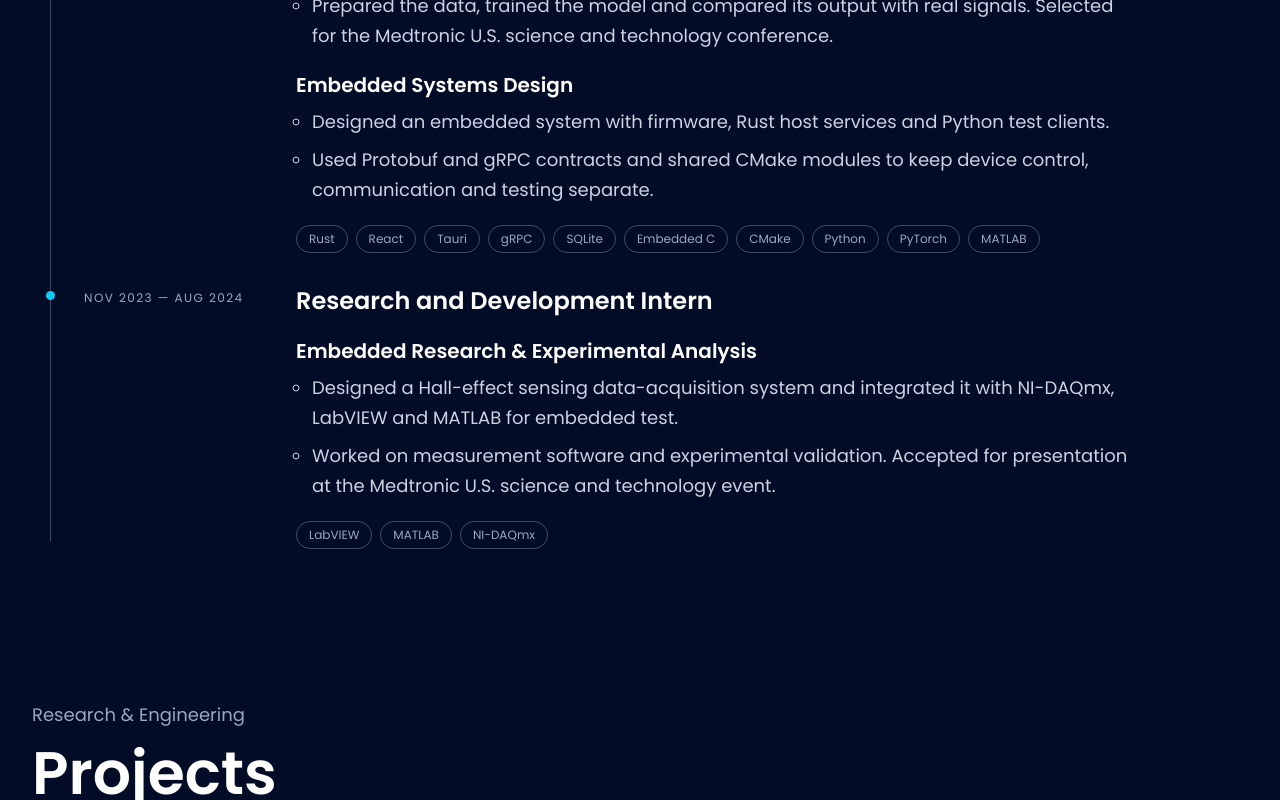
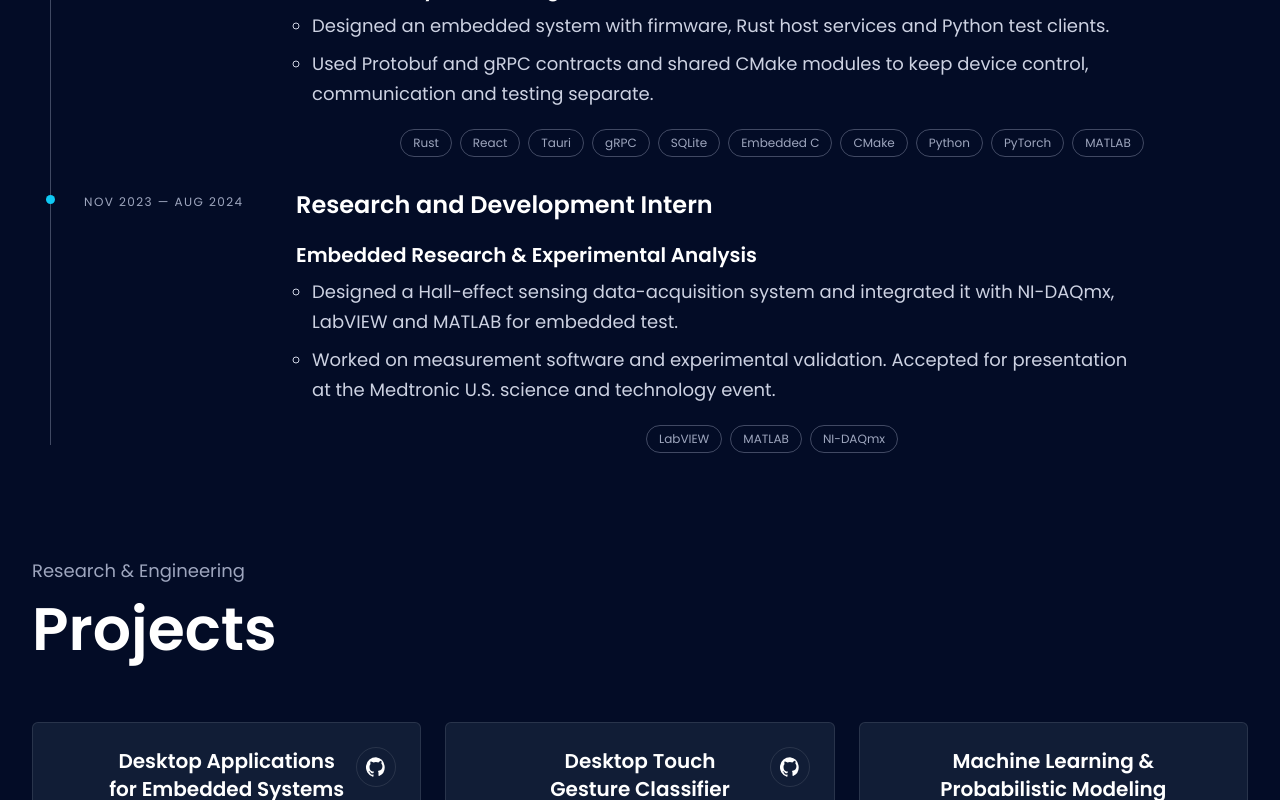
Before and after one commit to Arpt-Singh/portfolio, a React (Vite) app in the folder apps/frontend/: page / in a window 1280 px wide. Shown: the part 1800-2600 px from the top of the page. Built offline with nearby package versions, Linux system fonts and the light colour scheme.

Commit message:
style: adjust spacing in Hero, Experience, and SectionWrapper components for improved layout consistency

```diff
--- a/apps/frontend/src/components/Experience.scss
+++ b/apps/frontend/src/components/Experience.scss
@@ -15,7 +15,7 @@
 .experience__focus { color: var(--color-text); font-size: 18px; font-weight: 600; line-height: 26px; }
 .experience__points { display: grid; gap: var(--space-2); max-width: 52em; margin-top: var(--space-2); padding-left: var(--space-4); }
 .experience__points li { @include mixins.body-copy; }
-.experience__technologies { display: flex; flex-wrap: wrap; gap: var(--space-2); margin-top: var(--space-5); list-style: none; }
+.experience__technologies { display: flex; flex-wrap: wrap; justify-content: center; gap: var(--space-2); margin-top: var(--space-5); list-style: none; }
 .experience__technology { @include mixins.badge; border: 1px solid var(--color-border-muted); }
 @include mixins.up(sm) {
   .experience__title { font-size: 24px; line-height: 32px; }
--- a/apps/frontend/src/components/Hero.scss
+++ b/apps/frontend/src/components/Hero.scss
@@ -1,7 +1,7 @@
 @use "../styles/mixins";
 
 .hero { @include mixins.container; }
-.hero__intro { display: grid; gap: var(--space-6); padding: 104px var(--space-4) var(--space-10); }
+.hero__intro { display: grid; gap: var(--space-6); padding: 104px var(--space-4) var(--space-6); }
 .hero__copy { min-width: 0; }
 .hero__heading { color: var(--color-text); font-size: clamp(30px, 8vw, 40px); font-weight: 600; line-height: 1.15; letter-spacing: -0.02em; }
 .hero__description { max-width: 32em; margin-top: var(--space-4); @include mixins.body-copy; }
@@ -13,11 +13,11 @@
   filter: saturate(0.9) brightness(0.82);
 }
 @include mixins.up(sm) {
-  .hero__intro { padding: 120px var(--space-6) var(--space-16); }
+  .hero__intro { padding: 120px var(--space-6) var(--space-10); }
   .hero__heading { font-size: 44px; }
 }
 @include mixins.up(lg) {
-  .hero__intro { grid-template-columns: minmax(0, 1fr) minmax(0, 1fr); align-items: start; column-gap: var(--space-10); row-gap: var(--space-4); padding: 144px var(--space-8) var(--space-16); }
+  .hero__intro { grid-template-columns: minmax(0, 1fr) minmax(0, 1fr); align-items: start; column-gap: var(--space-10); row-gap: var(--space-4); padding: 144px var(--space-8) var(--space-10); }
   .hero__heading { font-size: clamp(40px, 4vw, 52px); }
   .hero__image { max-width: calc(340px * 1325 / 767); justify-self: end;
     $fade-x: linear-gradient(to right, transparent, #000 4%, #000 96%, transparent);
--- a/apps/frontend/src/hoc/SectionWrapper.scss
+++ b/apps/frontend/src/hoc/SectionWrapper.scss
@@ -1,6 +1,6 @@
 @use "../styles/mixins";
 
-.section-wrapper { @include mixins.container; position: relative; z-index: 0; padding: var(--space-10) var(--space-4); }
+.section-wrapper { @include mixins.container; position: relative; z-index: 0; padding: var(--space-6) var(--space-4); }
 .section-wrapper__anchor { display: block; margin-top: -100px; padding-bottom: 100px; }
-@include mixins.up(sm) { .section-wrapper { padding: var(--space-16) var(--space-6); } }
+@include mixins.up(sm) { .section-wrapper { padding: var(--space-10) var(--space-6); } }
 @include mixins.up(lg) { .section-wrapper { padding-inline: var(--space-8); } }
--- a/apps/frontend/src/styles/_tokens.scss
+++ b/apps/frontend/src/styles/_tokens.scss
@@ -20,7 +20,6 @@
   --space-6: 24px;
   --space-8: 32px;
   --space-10: 40px;
-  --space-16: 64px;
   --radius-small: 4px;
   --radius-card: 6px;
   --radius-large: 8px;
```
